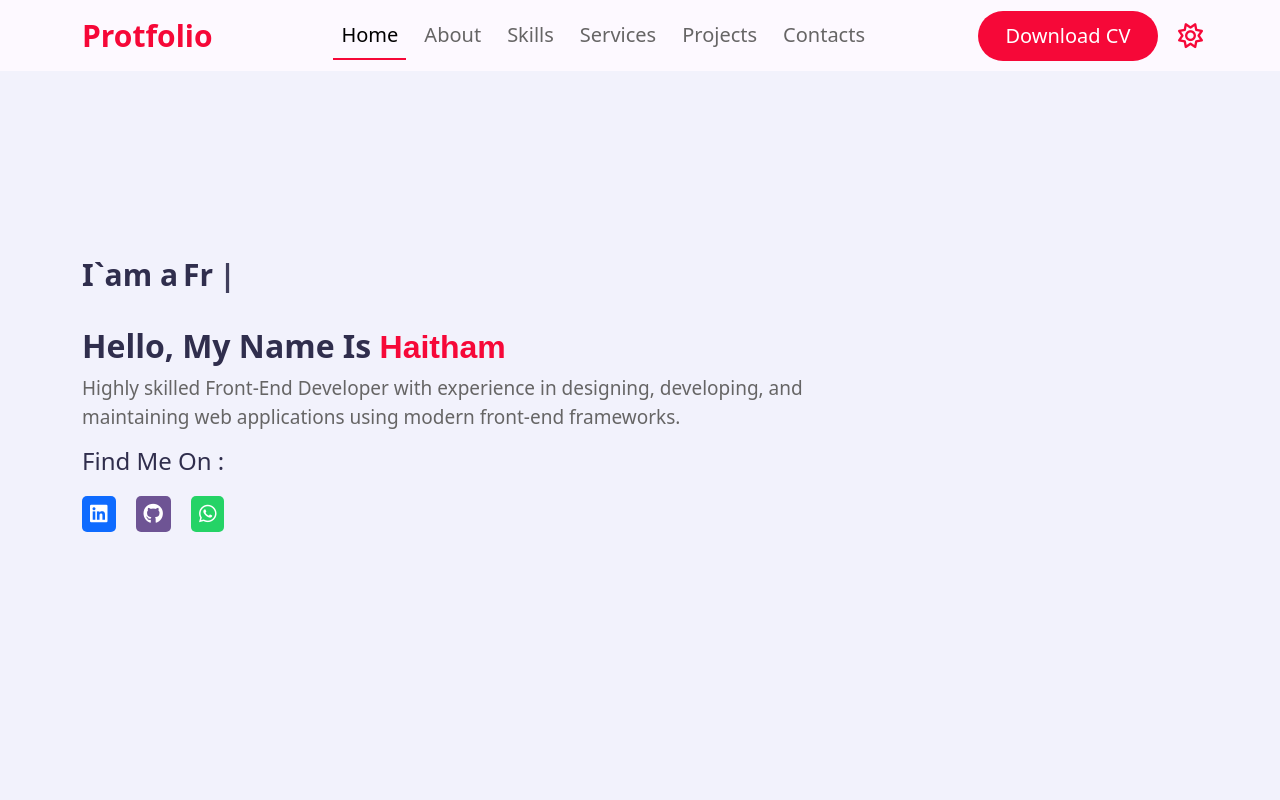
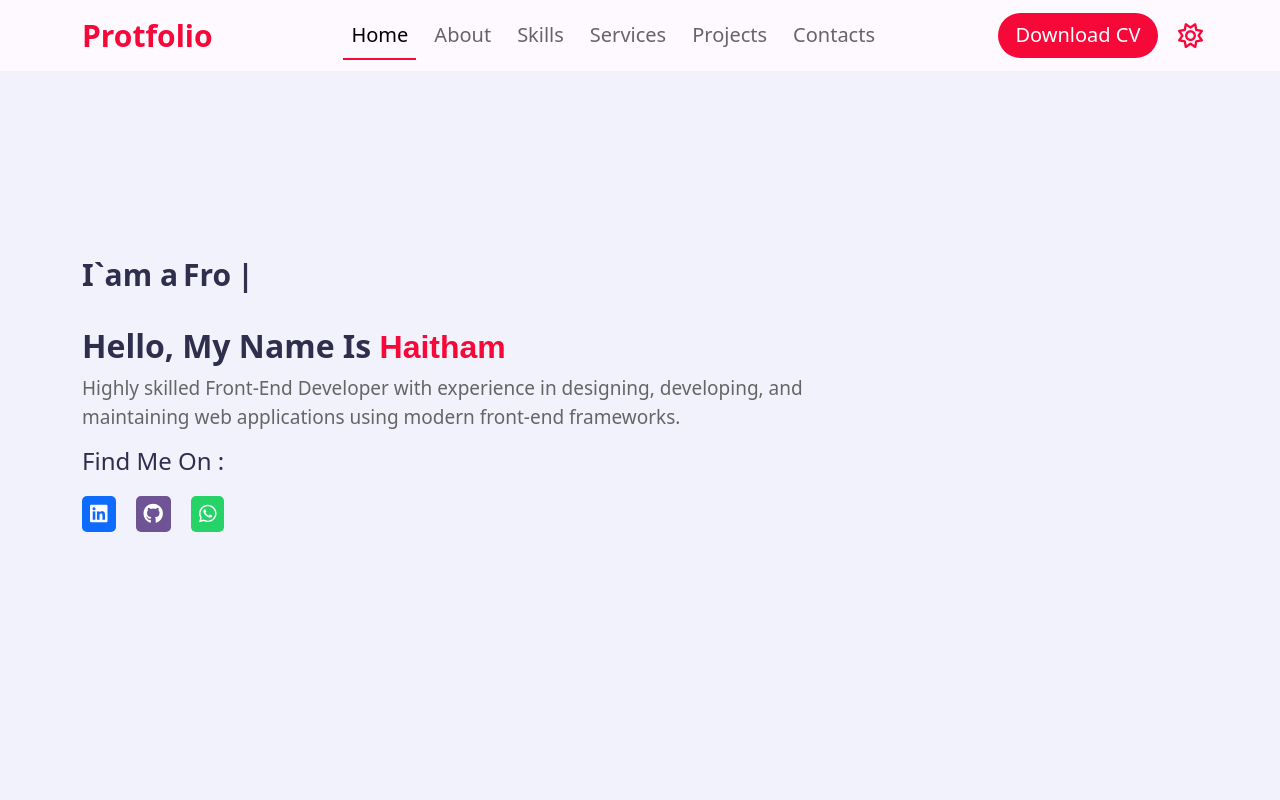
Before and after one commit to Haysmrabi3/Portfolio, a React (Create React App) app: page / in a window 1280 px wide. Shown: the top 800 px of the page. Built offline with nearby package versions, Linux system fonts and the light colour scheme; a web font is replaced by a local one.

Commit message:
adding a new project

```diff
--- a/src/Components/Contacts/Contacts.jsx
+++ b/src/Components/Contacts/Contacts.jsx
@@ -62,7 +62,7 @@ export default function Contacts() {
     <div className="container">
       <h2>Contact</h2>
       <div className="Contact-text">
-        <h3>Have You Any Question?</h3>
+        <h3>Do You Have Any Question?</h3>
         <h4>I'm at your service</h4>
       </div>
         <form ref={form} onSubmit={sendEmail}>
--- a/src/Components/Header/Header.jsx
+++ b/src/Components/Header/Header.jsx
@@ -41,7 +41,7 @@ useEffect(()=>{
               <ul>
                 <li><i className="fa-brands fa-linkedin one"></i></li>
                 <li><a target='_blank' href="https://github.com/Haysmrabi3"><i className="fa-brands fa-github two"></i></a></li>
-                <li><i className="fa-brands fa-whatsapp three"></i></li>
+                <li><a target='_blank' href="https://wa.me/+2001097521770?text=welcome"><i className="fa-brands fa-whatsapp three"></i></a></li>
               </ul>
             </div>
           </div>
--- a/src/Components/Projects/Projects.jsx
+++ b/src/Components/Projects/Projects.jsx
@@ -2,6 +2,7 @@ import React, { useEffect } from 'react'
 import Ecommerce from '../../Assets/Projects/E-commerce/Home.png'
 import Yummy from '../../Assets/Projects/Yummy/Home.png'
 import Fokir from '../../Assets/Projects/Fokir/fokir.png'
+import Englsih from '../../Assets/Projects/English-track/Screenshot 2025-02-10 103042.png'
 import Bootstrap from "../../Assets/Skills/icons8-bootstrap.svg";
 import HTML from "../../Assets/Skills/html5.a7362949.svg";
 import  CSS  from '../../Assets/Skills/icons8-css.svg';
@@ -75,6 +76,28 @@ export default function Projects() {
         <div className="col-md-4">
           <div className="Project mb-2"  data-aos="fade-up"  data-aos-delay='800'>
             <div className="projec-img ">
+              <img src={Englsih} className='w-100'  alt="Poriject Imge" />
+            </div>
+            <div className="poject-text">
+            <h3>Food Recipes</h3>
+            <div className="icons">
+            <a target='_blank' href={`https://haysmrabi3.github.io/English-track/`}><i className="fa-regular fa-eye"></i></a>
+            <a target='_blank' href={`https://github.com/Haysmrabi3/English-track`}><i className="fa-brands fa-github"></i></a>
+            </div>
+            </div>
+            <hr />
+            <ul className='skills'>
+              <li><img src={ReactLogo} alt="skill image" /></li>
+              <li><img src={HTML} alt="skill image" /></li>
+              <li><img src={CSS} alt="skill image" /></li>
+              <li><img src={Bootstrap} alt="skill image" /></li>
+            </ul>
+          </div>
+        </div>
+
+        <div className="col-md-4">
+          <div className="Project mb-2"  data-aos="fade-up"  data-aos-delay='800'>
+            <div className="projec-img ">
               <img src={Fokir} className='w-100'  alt="Poriject Imge" />
             </div>
             <div className="poject-text">
--- a/src/index.css
+++ b/src/index.css
@@ -81,13 +81,17 @@ nav {
         font-size: 20px;
         font-weight: 500;
         color: white;
-        width: 180px;
-        height: 50px;
+        width: 160px;
+        height: 45px;
         border-radius: 100vh 100vh ;
         border: none;
         a {
          color: white;
          text-decoration: none;
+         display: block;
+         width: 100%;
+         height: 70%;
+         margin-block: auto ;
         }
      }
      @media screen and (max-width:990px) {
```
Also changed, not shown: src/Assets/Projects/English-track/Screenshot 2025-02-10 103042.png (added).
